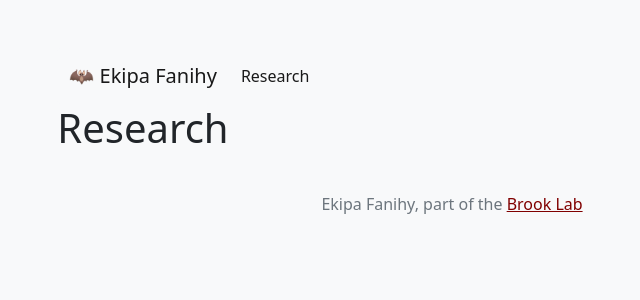
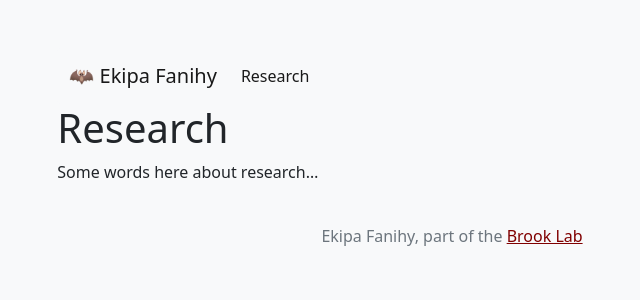
Before and after one commit to brooklabteam/www-ekipafanihy, a Jekyll site: the page built from research.md, in a window 1280 px wide. Shown: the top 300 px of the page, without its empty margins (188-828 px from the left). Built offline with Jekyll 4.4.1, drawn with Linux system fonts in a browser that asks for light colours.

Commit message:
Update research.md

```diff
--- a/research.md
+++ b/research.md
@@ -3,3 +3,4 @@ layout: page
 title: Research
 permalink: /research
 ---
+Some words here about research...
```
